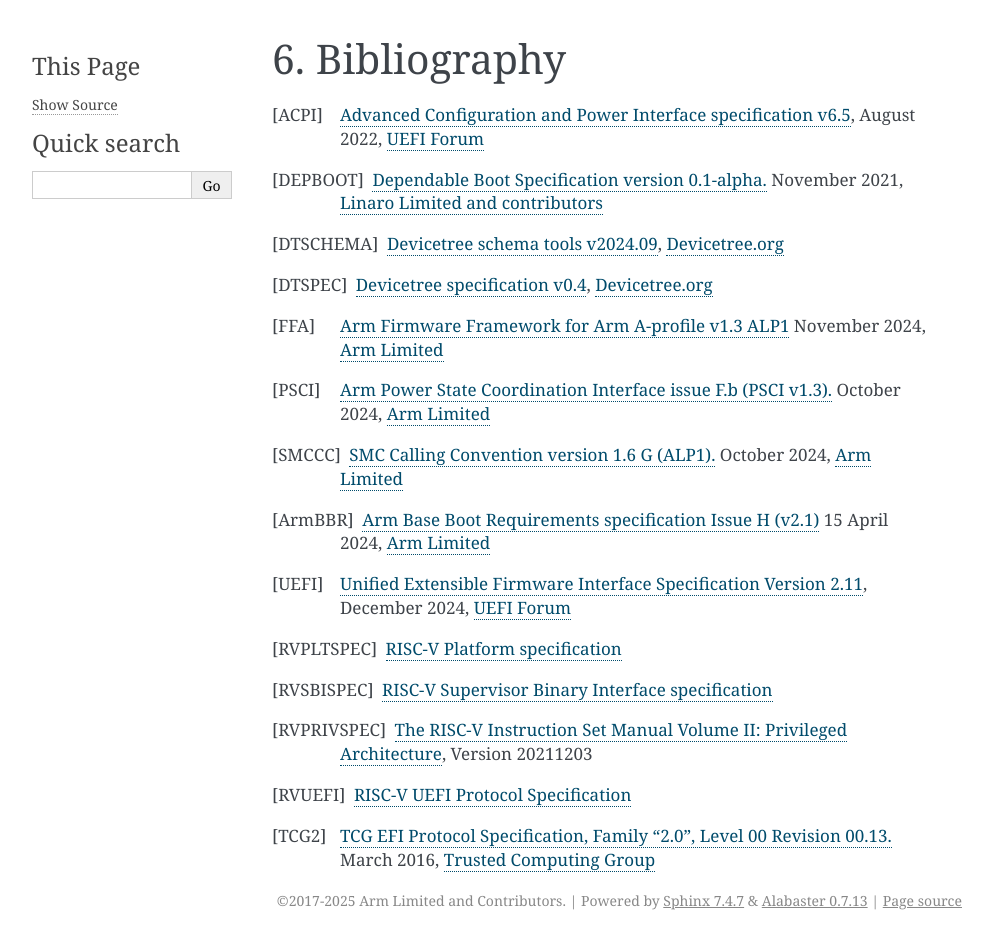
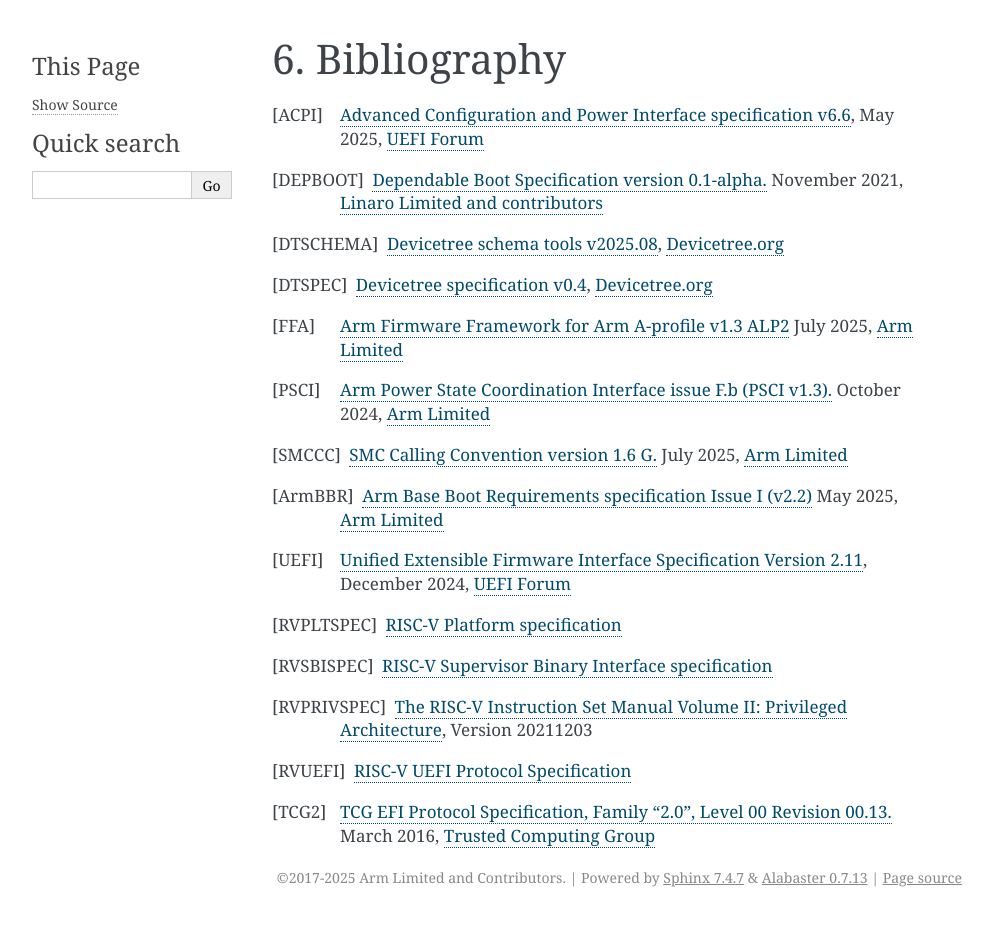
Before and after one commit to ARM-software/ebbr, a Sphinx documentation site: the page built from source/references.rst, in a window 1280 px wide. Shown: the whole page, without its empty margins (148-1141 px from the left). Built offline with Sphinx 7.4.7, drawn with Linux system fonts in a browser that asks for light colours; after the commit the page ends 917 px from its top, so only the background shows below that.

Commit message:
references: bump acpi, dt-schema, ff-a, smccc and bbr versions
- Bump ACPI specification reference to 6.6.
- Bump dt-schema tools to v2025.08.
- Bump FF-A specification reference to 1.3 ALP2.
- Bump SMCCC specification reference to 1.6 G.
- Bump BBR specification reference to 2.2 I.

Reviewed-by: Heinrich Schuchardt <heinrich.schuchardt@canonical.com>
Signed-off-by: Vincent Stehlé <vincent.stehle@arm.com>

```diff
--- a/source/references.rst
+++ b/source/references.rst
@@ -13,37 +13,37 @@
 Bibliography
 ************
 
-.. [ACPI] `Advanced Configuration and Power Interface specification v6.5
-   <https://uefi.org/sites/default/files/resources/ACPI_Spec_6_5_Aug29.pdf>`_,
-   August 2022, `UEFI Forum <https://uefi.org/>`_
+.. [ACPI] `Advanced Configuration and Power Interface specification v6.6
+   <https://uefi.org/sites/default/files/resources/ACPI_Spec_6.6.pdf>`_,
+   May 2025, `UEFI Forum <https://uefi.org/>`_
 
 .. [DEPBOOT] `Dependable Boot Specification version 0.1-alpha.
    <https://gitlab.com/Linaro/trustedsubstrate/mbfw/uploads/3d0d7d11ca9874dc9115616b418aa330/mbfw.pdf>`_
    November 2021, `Linaro Limited and contributors <https://www.linaro.org>`_
 
-.. [DTSCHEMA] `Devicetree schema tools v2024.09
-   <https://github.com/devicetree-org/dt-schema/releases/tag/v2024.09>`_,
+.. [DTSCHEMA] `Devicetree schema tools v2025.08
+   <https://github.com/devicetree-org/dt-schema/releases/tag/v2025.08>`_,
    `Devicetree.org <https://www.devicetree.org/>`_
 
 .. [DTSPEC] `Devicetree specification v0.4
    <https://github.com/devicetree-org/devicetree-specification/releases/tag/v0.4>`_,
    `Devicetree.org <https://www.devicetree.org/>`_
 
-.. [FFA] `Arm Firmware Framework for Arm A-profile v1.3 ALP1
-   <https://developer.arm.com/documentation/den0077/l>`_
-   November 2024, `Arm Limited <https://www.arm.com/>`_
+.. [FFA] `Arm Firmware Framework for Arm A-profile v1.3 ALP2
+   <https://developer.arm.com/documentation/den0077/m>`_
+   July 2025, `Arm Limited <https://www.arm.com/>`_
 
 .. [PSCI] `Arm Power State Coordination Interface issue F.b (PSCI v1.3).
    <https://developer.arm.com/documentation/den0022/fb>`_
    October 2024, `Arm Limited <https://www.arm.com/>`_
 
-.. [SMCCC] `SMC Calling Convention version 1.6 G (ALP1).
-   <https://developer.arm.com/documentation/den0028/galp1>`_
-   October 2024, `Arm Limited <https://www.arm.com/>`_
+.. [SMCCC] `SMC Calling Convention version 1.6 G.
+   <https://developer.arm.com/documentation/den0028/g>`_
+   July 2025, `Arm Limited <https://www.arm.com/>`_
 
-.. [ArmBBR] `Arm Base Boot Requirements specification Issue H (v2.1)
-   <https://developer.arm.com/documentation/den0044/h>`_
-   15 April 2024, `Arm Limited <https://www.arm.com/>`_
+.. [ArmBBR] `Arm Base Boot Requirements specification Issue I (v2.2)
+   <https://developer.arm.com/documentation/den0044/i>`_
+   May 2025, `Arm Limited <https://www.arm.com/>`_
 
 .. [UEFI] `Unified Extensible Firmware Interface Specification Version 2.11
    <https://uefi.org/sites/default/files/resources/UEFI_Spec_Final_2.11.pdf>`_,
```
